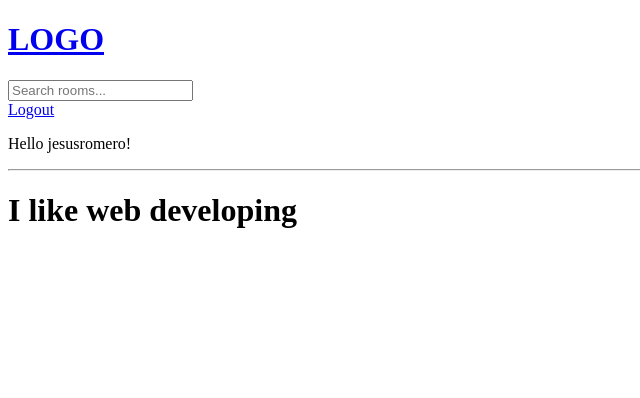
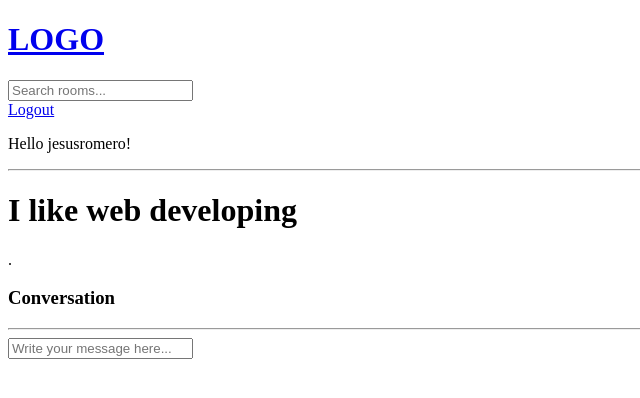
Before and after one commit to Jesusr1297/django, a Django app: page /room/5/ in a window 1280 px wide. Shown: the top 398 px of the page, without its empty margins (0-640 px from the left). Run offline with Django 4.2, Linux system fonts and the light colour scheme; a user stored in the database is signed in; data comes from the database, SQL or seed files in the repository; both versions use the stored data as it was after the commit.

Commit message:
Added description in rooms, preparing to add coments by user

```diff
--- a/base/templates/base/room.html
+++ b/base/templates/base/room.html
@@ -2,4 +2,23 @@
 
 {% block content%}
     <h1>{{room.name}}</h1>
+    <p>{{room.description}}</p>
+    <div class="comment-wrapper">
+        <h3>Conversation</h3>
+        <hr>
+        {% for message in room_messages %}
+            <small>@{{message.user}}     {{message.created|timesince}} ago</small>
+            <p>{{message.body}}</p>
+            <hr>
+        {% endfor %}
+    </div>
+
+{% if request.user.is_authenticated %}
+    <div class="comment-form">
+        <form method="POST" action="">
+            {% csrf_token %}
+            <input type="text" name="body" placeholder="Write your message here...">
+        </form>
+    </div>
+{% endif %}
 {% endblock content %}
--- a/base/views.py
+++ b/base/views.py
@@ -76,7 +76,8 @@ def home(request):
 
 def room(request, pk):
     room = Room.objects.get(id=pk)
-    context = {'room': room}
+    room_messages = room.message_set.all().order_by('-created')
+    context = {'room': room, 'room_messages': room_messages}
 
     return render(request, 'base/room.html', context)
 
--- a/manage.py
+++ b/manage.py
@@ -10,6 +10,7 @@ def main():
     try:
         from django.core.management import execute_from_command_line
     except ImportError as exc:
+        # noinspection SpellCheckingInspection
         raise ImportError(
             "Couldn't import Django. Are you sure it's installed and "
             "available on your PYTHONPATH environment variable? Did you "
--- a/ticketApp/settings.py
+++ b/ticketApp/settings.py
@@ -20,6 +20,7 @@ BASE_DIR = Path(__file__).resolve().parent.parent
 # See https://docs.djangoproject.com/en/4.0/howto/deployment/checklist/
 
 # SECURITY WARNING: keep the secret key used in production secret!
+# noinspection SpellCheckingInspection
 SECRET_KEY = 'django-insecure-w@ix$7rq4@#p#!!hwf=1y95bi4_p5jfxmzkruo4oiirwl+6uha'
 
 # SECURITY WARNING: don't run with debug turned on in production!
```
Also changed, not shown: README.md, db.sqlite3.
